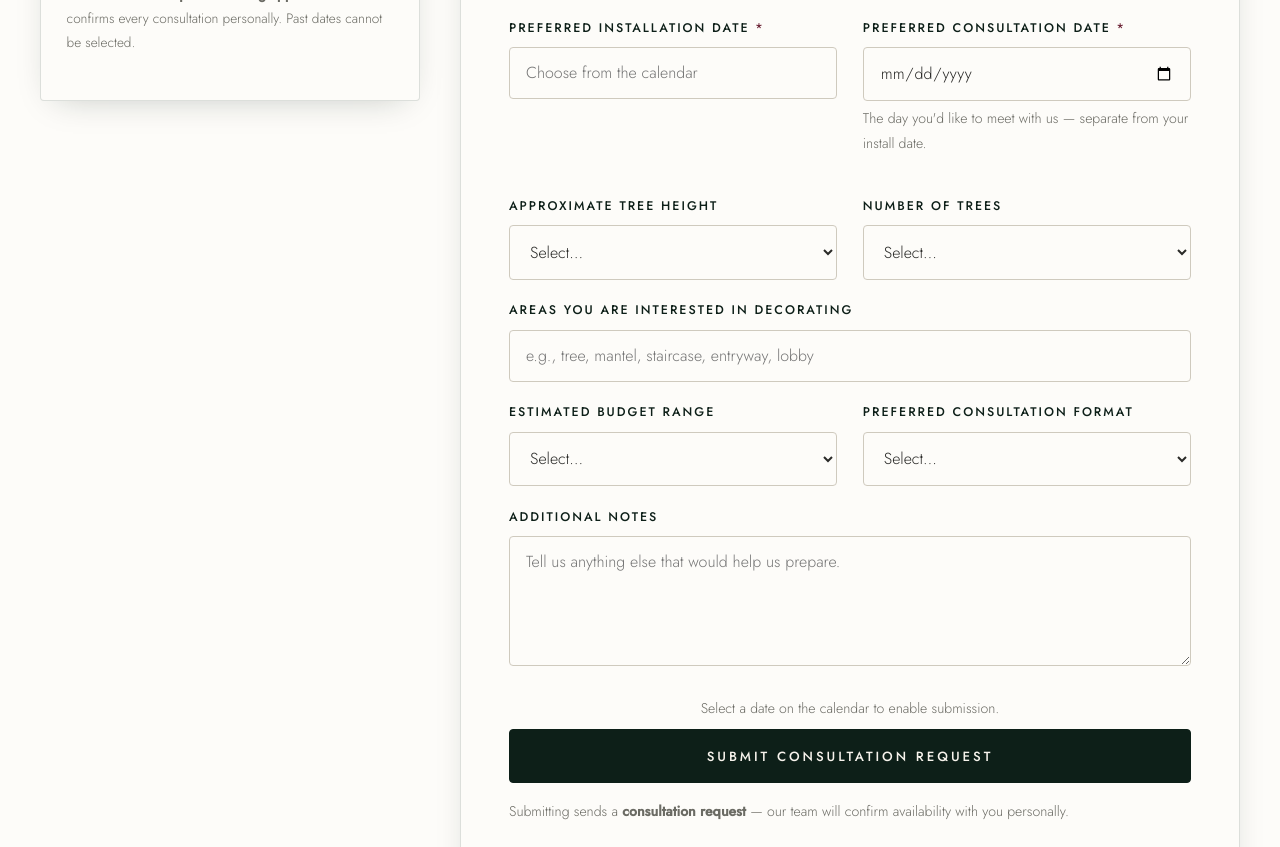
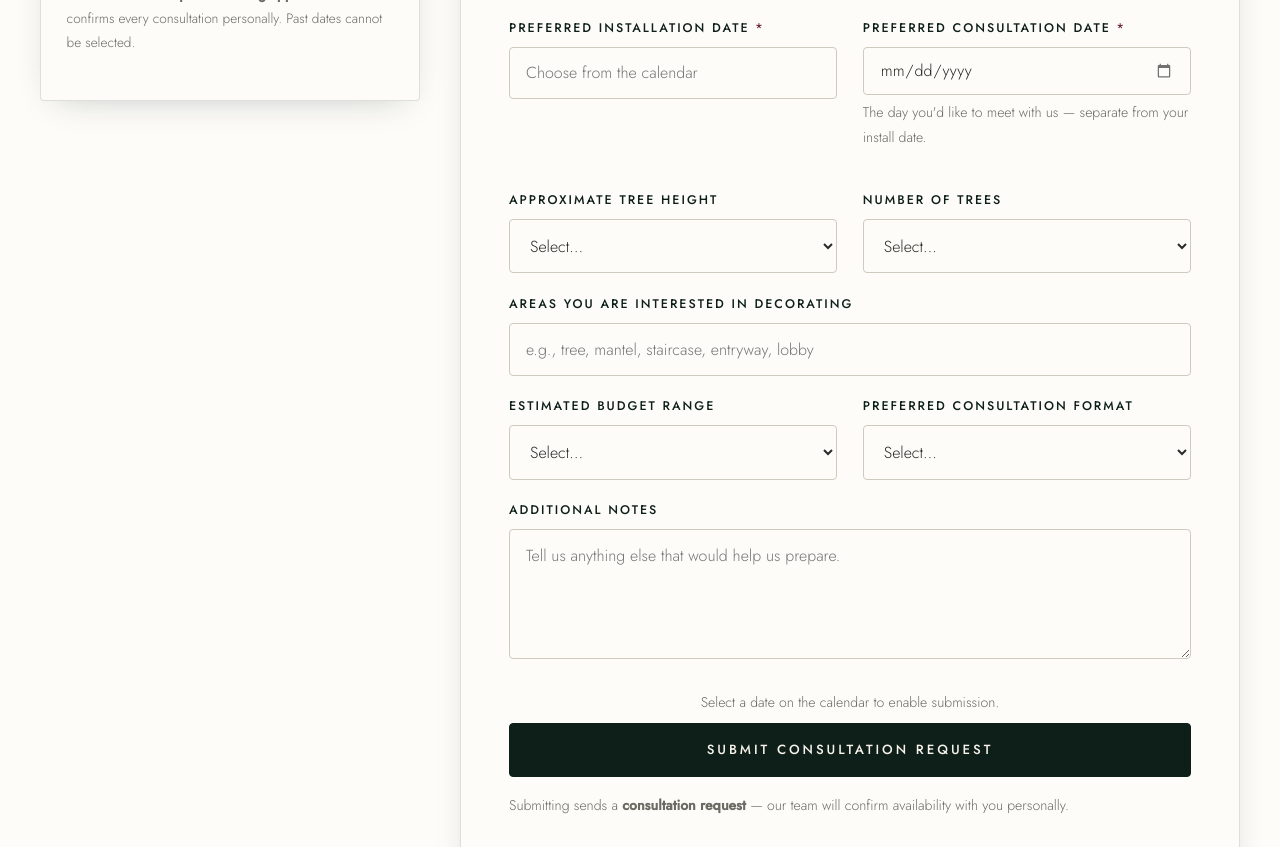
Before and after one commit to caliqjones-bit/Cherish-Moments-Decor, a website: page book-consultation.html in a window 1280 px wide. Shown: the part 914-1761 px from the top of the page. Drawn offline with nearby package versions, Linux system fonts and the light colour scheme.

Commit message:
Booking: normalize native date input height to match other fields (fixes tall box on iOS)

```diff
--- a/css/styles.css
+++ b/css/styles.css
@@ -472,6 +472,15 @@ a[href^="tel:"] { white-space: nowrap; }
   background: var(--winter-white); border: 1px solid #cfcabe; border-radius: var(--radius);
   padding: 0.85rem 1rem; min-height: 48px; transition: border-color 0.3s var(--ease), box-shadow 0.3s var(--ease);
 }
+/* Native date input (Preferred Consultation Date): strip the native control so it
+   matches the height/appearance of the other fields — iOS Safari otherwise renders
+   it much taller than the surrounding inputs. */
+.field input[type="date"] {
+  -webkit-appearance: none; appearance: none;
+  height: 48px; line-height: 1.2;
+}
+.field input[type="date"]::-webkit-date-and-time-value { text-align: left; margin: 0; }
+.field input[type="date"]::-webkit-calendar-picker-indicator { opacity: 0.55; }
 .field textarea { min-height: 130px; resize: vertical; }
 .field input:focus, .field select:focus, .field textarea:focus { outline: none; border-color: var(--champagne); box-shadow: 0 0 0 3px rgba(201, 168, 106, 0.25); }
 .field .error-msg { display: none; font-size: 0.82rem; color: #9d2235; margin-top: 0.35rem; }
```
